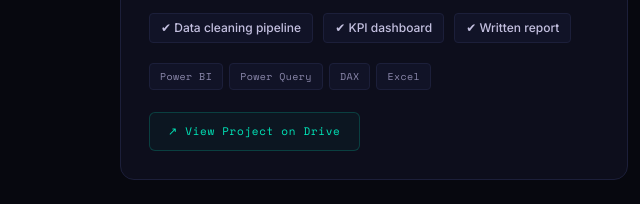
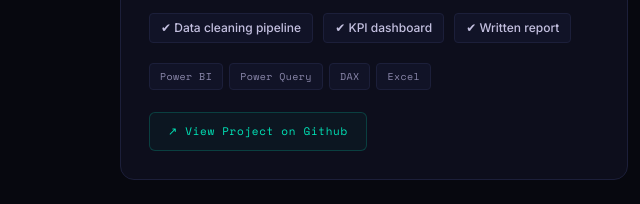
Before and after one commit to oluwadamilare-sulemana/oluwadamilare-sulemana.github.io, a plain HTML site: page index.html in a window 1280 px wide. Shown: the part 2493-2697 px from the top of the page, 0-640 px from the left. Drawn offline with nearby package versions, Linux system fonts and the light colour scheme.

Commit message:
Update index.html

```diff
--- a/index.html
+++ b/index.html
@@ -583,7 +583,7 @@
             <span class="tool">DAX</span>
             <span class="tool">Excel</span>
           </div>
-          <a href="https://github.com/oluwadamilare-sulemana/hospital-performance-analysis" target="_blank" class="project-link">&#x2197; View Project on Drive</a>
+          <a href="https://github.com/oluwadamilare-sulemana/hospital-performance-analysis" target="_blank" class="project-link">&#x2197; View Project on Github</a>
         </div>
       </div>
 
```
